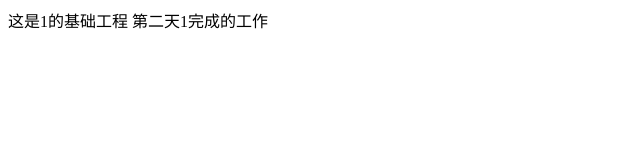
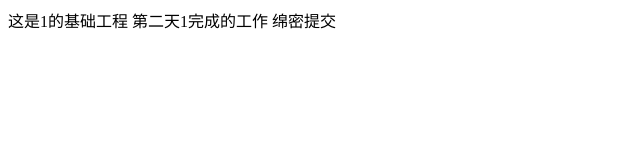
Before and after one commit to liqiqiang/my-first-repository, a plain HTML site: page index.html in a window 1280 px wide. Shown: the whole page, without its empty margins (0-640 px from the left). Drawn offline with Linux system fonts and the light colour scheme.

```diff
--- a/index.html
+++ b/index.html
@@ -9,5 +9,6 @@
 <body>
   <span>这是1的基础工程</span>
   <span>第二天1完成的工作</span>
+  <span>绵密提交</span>
 </body>
 </html>
```
